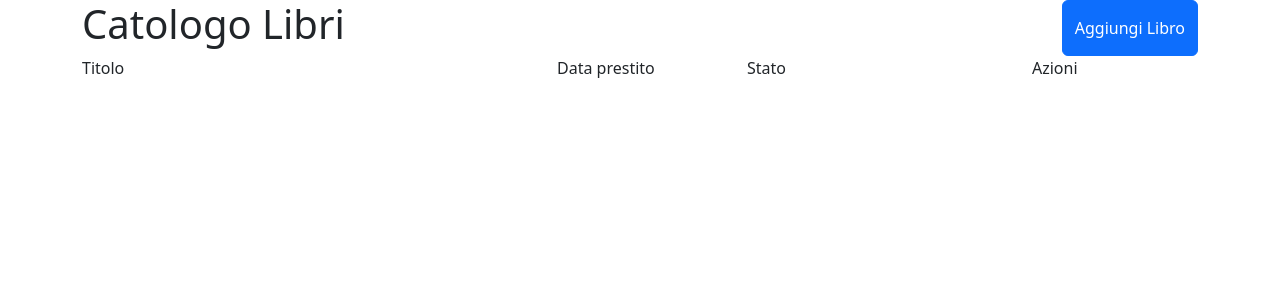
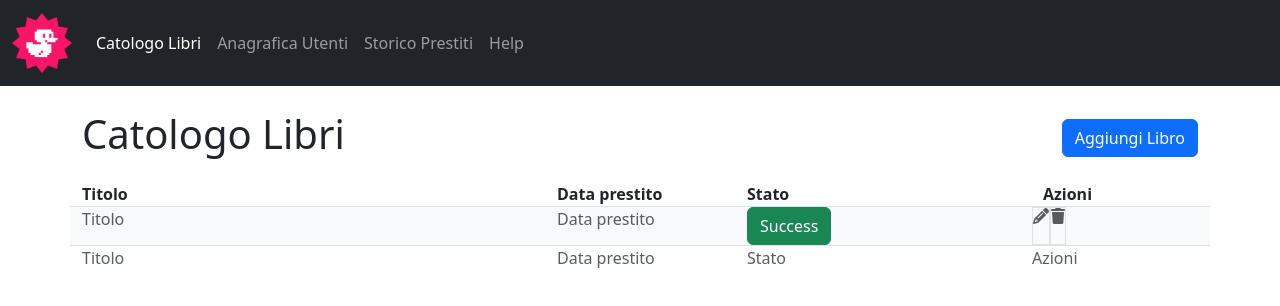
Before and after one commit to TiffanyElizabeth/html-css-bootstrap-dashboard, a plain HTML site: page index.html in a window 1280 px wide. Drawn offline with nearby package versions, Linux system fonts and the light colour scheme.

Commit message:
feat: add header

```diff
--- a/index.html
+++ b/index.html
@@ -5,18 +5,59 @@
     <meta name="viewport" content="width=device-width, initial-scale=1">
     <title>Bootstrap demo</title>
     <link href="https://cdn.jsdelivr.net/npm/bootstrap@5.3.3/dist/css/bootstrap.min.css" rel="stylesheet" integrity="sha384-QWTKZyjpPEjISv5WaRU9OFeRpok6YctnYmDr5pNlyT2bRjXh0JMhjY6hW+ALEwIH" crossorigin="anonymous">
+    <link rel="stylesheet" href="https://cdnjs.cloudflare.com/ajax/libs/font-awesome/6.6.0/css/all.min.css" integrity="sha512-Kc323vGBEqzTmouAECnVceyQqyqdsSiqLQISBL29aUW4U/M7pSPA/gEUZQqv1cwx4OnYxTxve5UMg5GT6L4JJg==" crossorigin="anonymous" referrerpolicy="no-referrer" />
   </head>
   <body>
-    <header class="">
-
+    <header class="d-flex align-items-center">
+        <nav class="navbar navbar-dark bg-dark w-100 navbar-expand-lg">
+            <div class="container-fluid">
+                <a class="navbar-brand" href="#">
+                    <img src="duck.png" alt="duck" width="60">
+                </a>
+                <button class="navbar-toggler" type="button" data-bs-toggle="collapse" data-bs-target="#navbarSupportedContent" aria-controls="navbarSupportedContent" aria-expanded="false" aria-label="Toggle navigation">
+                    <span class="navbar-toggler-icon"></span>
+                </button>
+                <div class="collapse navbar-collapse" id="navbarSupportedContent">
+                    <ul class="navbar-nav me-auto mb-2 mb-lg-0">
+                        <li class="nav-item">
+                            <a class="nav-link active" aria-current="page" href="#">Catologo Libri</a>
+                        </li>
+                        <li class="nav-item">
+                            <a class="nav-link" href="#">Anagrafica Utenti</a>
+                        </li>
+                        <li class="nav-item">
+                            <a class="nav-link" href="#">Storico Prestiti</a>
+                        </li>
+                        <li class="nav-item">
+                            <a class="nav-link" href="#">Help</a>
+                        </li>
+                    </ul>
+                </div>
+            </div>
+        </nav>
     </header>
     <main>
-        <div class="container">
-            <div class="d-flex justify-content-between">
+        <div class="container py-4">
+            <div class="d-flex justify-content-between align-items-center mb-3">
                 <h1 class="display-6">Catologo Libri</h1>
                 <button type="button" class="btn btn-primary">Aggiungi Libro</button>
             </div>
+
+
+
             <div class="row">
+                <div class="col-sm-6 col-md-5"><strong>Titolo</strong></div>
+                <div class="d-sm-none d-md-block col-md-2"><strong>Data prestito</strong></div>
+                <div class="col-sm-4 col-md-3"><strong>Stato</strong></div>
+                <div class="col-sm-2 col-md-1 text-center"><strong>Azioni</strong></div>
+            </div>
+            <div class="row bg-body-tertiary border-top border-bottom text-body-secondary">
+                <div class="col-sm-6 col-md-5">Titolo</div>
+                <div class="d-sm-none d-md-block col-md-2">Data prestito</div>
+                <div class="col-sm-4 col-md-3"><button type="button" class="btn btn-success">Success</button></div>
+                <div class="d-flex col-sm-2 col-md-1"><i class="fa-solid fa-pencil border"></i><i class="fa-solid fa-trash border"></i></div>
+            </div>
+            <div class="row text-body-secondary">
                 <div class="col-sm-6 col-md-5">Titolo</div>
                 <div class="d-sm-none d-md-block col-md-2">Data prestito</div>
                 <div class="col-sm-4 col-md-3">Stato</div>
```
Also changed, not shown: duck.png (added).
